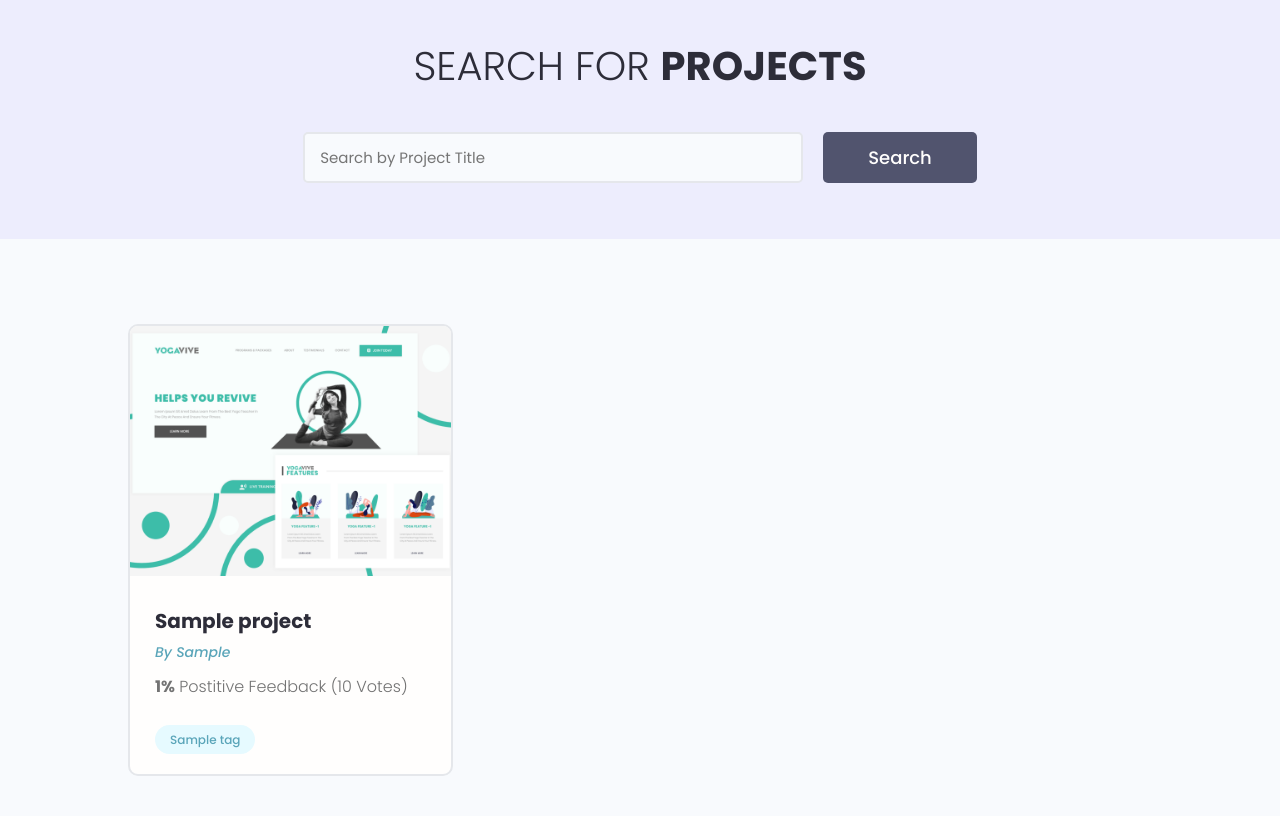
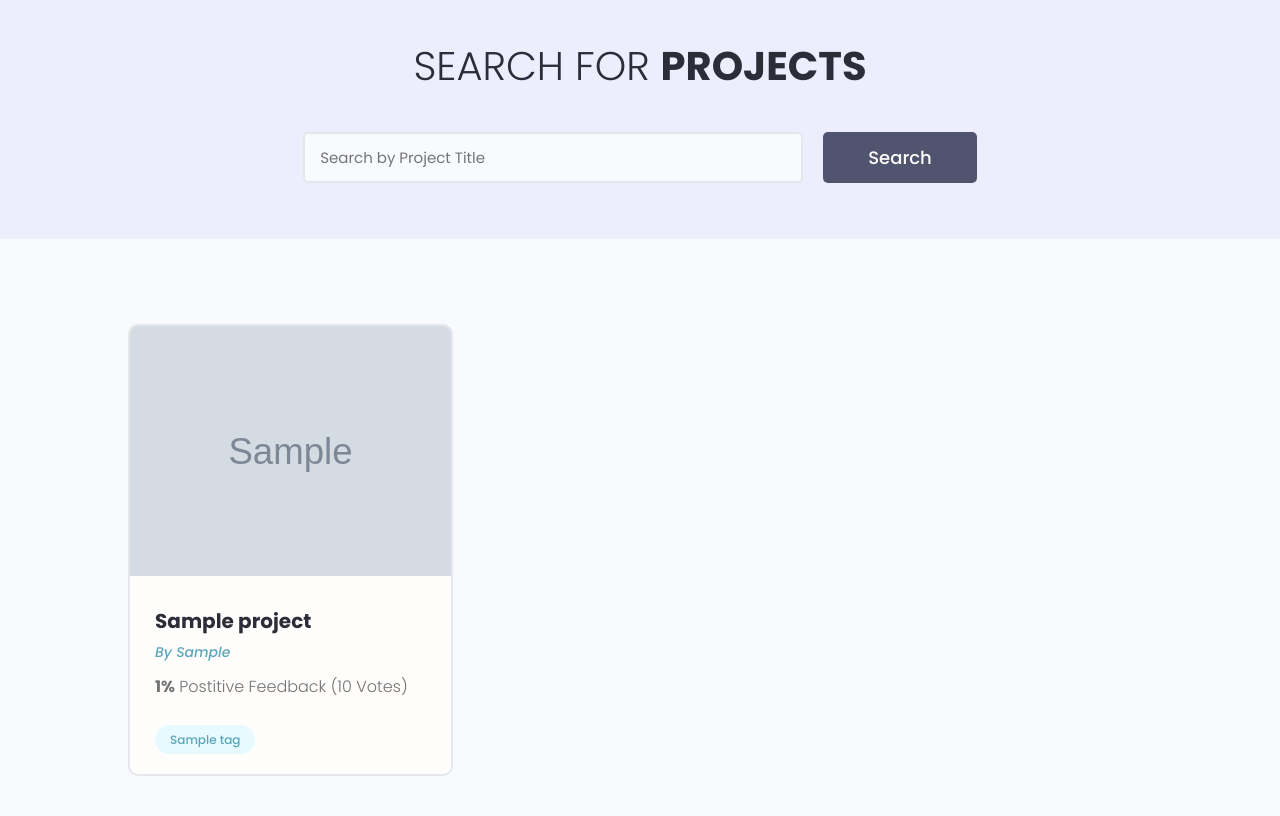
Before and after one commit to gurnitha/2022-django-torang-bisa-apa, a Django app: page / in a window 1280 px wide. Shown: the part 102-918 px from the top of the page. Run offline with Django 3.2, Linux system fonts and the light colour scheme; tables that the repository leaves empty hold one stand-in row (values such as "Sample post"); grey boxes marked "Sample" are stand-in pictures; some libraries are stand-ins or nearby versions.

Commit message:
19.2 Modifikasi users, profiles, projects

```diff
--- a/projects/templates/projects/projects.html
+++ b/projects/templates/projects/projects.html
@@ -37,7 +37,7 @@
                         <div class="column">
                             <div class="card project">
                                 <a href="{% url 'projects:project_single' project.id %}" class="project">
-                                    <img class="project__thumbnail" src="{% static 'images/project-a.png' %}" alt="project thumbnail" />
+                                    <img class="project__thumbnail" src="{{project.featured_image.url}}" alt="project thumbnail" />
                                     <div class="card__body">
                                         <h3 class="project__title">{{project.title}}</h3>
                                         <p>
```
Also changed, not shown: README.md, static/images/desainlokal.JPG (added), static/images/desainlokal_2clmuVo.jpg (added), static/images/desainlokal_PC8fub5.JPG (added), static/images/profiles/gurunmeao.JPG (added), static/images/profiles/saiber.w.JPG (added), static/images/profiles/tahbahken.JPG (added), static/images/tba.jpg (added).
